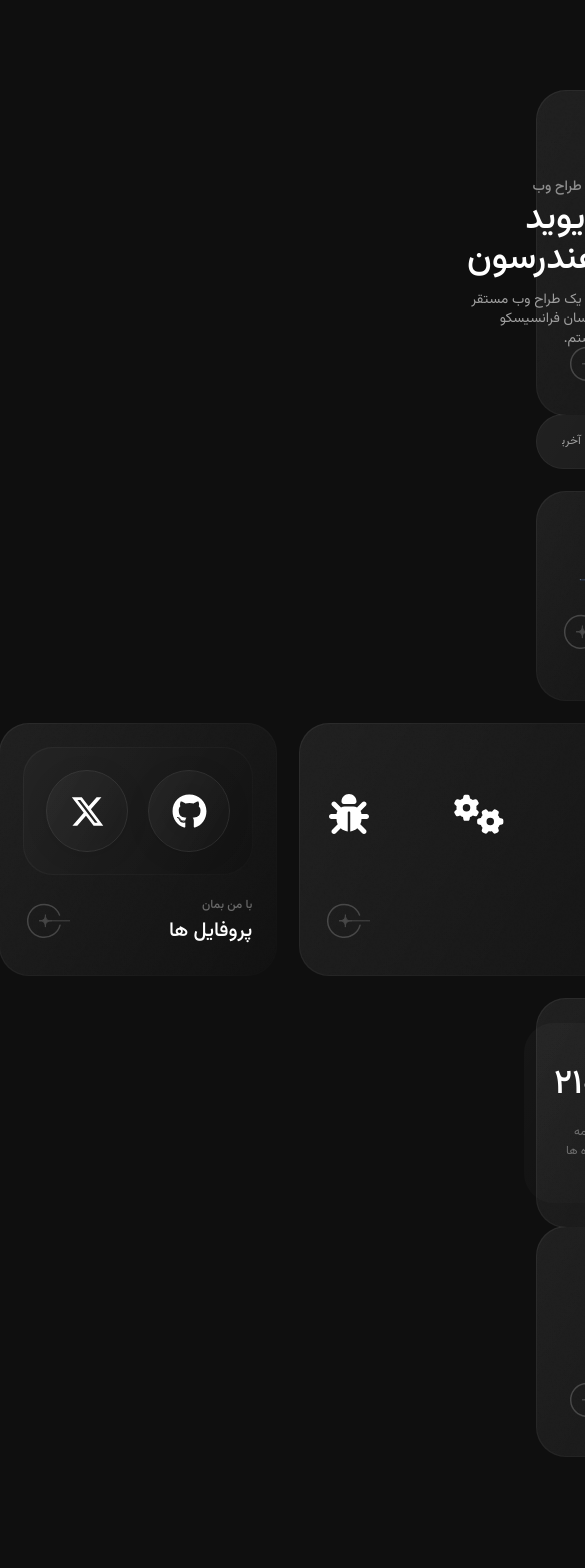
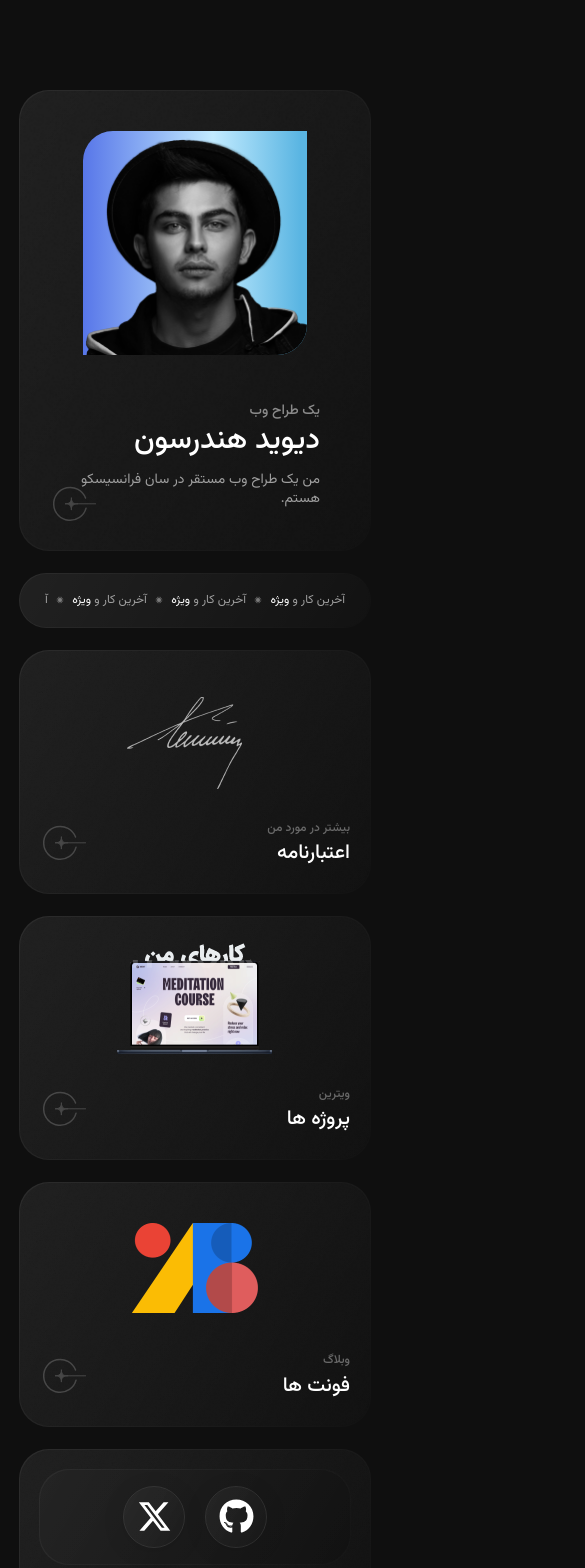
Before and after one commit to Kashef-ir/Personal-Website, a React (Create React App) app: page / in a window 390 px wide. Shown: the part 80-1648 px from the top of the page, 585 px wide, since content can reach past the window. Before the commit the page ends 1537 px from the top, so only its background shows below. Built offline with nearby package versions, Linux system fonts and the light colour scheme; the HTML template or start-up script is replaced by a standard one.

Commit message:
Fix About responsive peoblem

```diff
--- a/src/component/About/About.css
+++ b/src/component/About/About.css
@@ -35,7 +35,7 @@
   margin-bottom: 3px;
 }
 .infos h4 {
-  color: #BCBCBC;
+  color: #bcbcbc;
   font-size: 12px;
   opacity: 0.5;
   margin-bottom: 6px;
@@ -177,13 +177,13 @@
 }
 .about-btn {
   opacity: 0.2;
-  transition: .3s;
+  transition: 0.3s;
   display: inline-block;
 }
 .about-btn:hover {
   opacity: 1;
 }
-.main-aboutpage .about-area .about-contact-box {
+.about-area .about-contact-box {
   padding-top: 102px;
 }
 .overlay-link {
@@ -210,18 +210,10 @@
   object-fit: cover;
 }
 
-
-
-
 /* # InfoBox */
 .info-box {
   padding: 24px;
 }
-.credential-area .credential-sidebar .overlay-link,
-.contact-area .contact-form .overlay-link,
-.project-details-wrap .project-about-2 .overlay-link,
-.project-details-wrap .project-infos-wrap .overlay-link,
-.projects-area .project-item .overlay-link,
 .about-area .about-edc-exp .overlay-link,
 .about-area .about-image-box .overlay-link,
 .about-area .about-me-box .overlay-link,
@@ -234,13 +226,7 @@
   opacity: 0;
   position: absolute;
   z-index: 9;
-
 }
-.credential-area .credential-sidebar .bg-img,
-.contact-area .contact-form .bg-img,
-.project-details-wrap .project-about-2 .bg-img,
-.project-details-wrap .project-infos-wrap .bg-img,
-.projects-area .project-item .bg-img,
 .about-area .about-edc-exp .bg-img,
 .about-area .about-image-box .bg-img,
 .about-area .about-me-box .bg-img,
@@ -259,7 +245,7 @@
   margin: auto auto 16px auto;
 }
 .info-box .infos h4 {
-    color: #BCBCBC;
+  color: #bcbcbc;
   font-size: 12px;
   opacity: 0.5;
   margin-bottom: 6px;
@@ -273,7 +259,7 @@
 }
 .info-box .about-btn {
   opacity: 0.2;
-    transition: .3s;
+  transition: 0.3s;
   display: inline-block;
 }
 .info-box:hover .about-btn {
@@ -301,24 +287,28 @@
   justify-content: center;
   border-radius: 50%;
   position: relative;
-    box-shadow: 0 4px 24px -1px rgba(0,0,0,0.1);
-    border: 1px solid rgba(255,255,255,0.1);
+  box-shadow: 0 4px 24px -1px rgba(0, 0, 0, 0.1);
+  border: 1px solid rgba(255, 255, 255, 0.1);
   color: #fff;
-    transition: .3s;
+  transition: 0.3s;
 }
 .info-box .inner-profile-icons a:hover {
   background: #ffffff;
-    color: #0F0F0F;
+  color: #0f0f0f;
 }
 .info-box .inner-profile-icons a:before {
-    content: '';
+  content: "";
   position: absolute;
   width: 100%;
   height: 100%;
   border-radius: 50%;
   z-index: -1;
   opacity: 0.1;
-    background: linear-gradient(120deg, rgba(255,255,255,0.5), rgba(255,255,255,0.1));
+  background: linear-gradient(
+    120deg,
+    rgba(255, 255, 255, 0.5),
+    rgba(255, 255, 255, 0.1)
+  );
   backdrop-filter: blur(40px);
 }
 .info-box .inner-profile-icons a .inner-profile-icons-icon {
@@ -344,7 +334,7 @@
   padding: 42px 30px 42px 30px;
 }
 .info-box.about-client-box .clients .client-item::before {
-    content: '';
+  content: "";
   position: absolute;
   left: 0;
   top: 0;
@@ -352,7 +342,11 @@
   height: 100%;
   z-index: -1;
   opacity: 0.1;
-    background: linear-gradient(120deg, rgba(255,255,255,0.3), rgba(255,255,255,0.05));
+  background: linear-gradient(
+    120deg,
+    rgba(255, 255, 255, 0.3),
+    rgba(255, 255, 255, 0.05)
+  );
   border-radius: 30px;
 }
 .info-box.about-client-box .clients .client-item h1 {
@@ -363,7 +357,7 @@
 }
 .info-box.about-client-box .clients .client-item p {
   font-size: 12px;
-    color: #BCBCBC;
+  color: #bcbcbc;
   opacity: 0.5;
   margin: 0;
   text-transform: uppercase;
@@ -388,7 +382,7 @@
   left: 30px;
   bottom: 35px;
   opacity: 0.2;
-    transition: .3s;
+  transition: 0.3s;
 }
 .info-box.about-contact-box:hover .about-btn {
   opacity: 1;
@@ -406,3 +400,160 @@
   flex-direction: column;
   justify-content: space-between;
 }
+
+@media (max-width: 1090px) {
+  .container {
+    padding: 0 20px;
+  }
+  .about-area .about-me-box {
+    padding: 40px 30px;
+  }
+  .about-area .about-me-box .img-box {
+    width: 190px;
+    height: 190px;
+  }
+  .about-area .about-me-box .infos {
+    padding-top: 10px;
+  }
+  .about-area .about-me-box .infos h1 {
+    font-size: 30px;
+    line-height: 1.2;
+  }
+  .about-area .about-me-box .infos .about-btn {
+    bottom: 25px;
+  }
+  .info-box {
+    padding: 20px;
+  }
+  .info-box > img {
+    width: 75%;
+  }
+  .info-box.about-services-box .icon-boxes {
+    margin-bottom: 39px;
+    margin-top: 31px;
+  }
+  .info-box .inner-profile-icons {
+    padding: 16px;
+  }
+  .info-box .inner-profile-icons a {
+    width: 62px;
+    height: 62px;
+  }
+  .info-box .inner-profile-icons a i {
+    font-size: 25px;
+  }
+  .info-box.about-contact-box .star-icon {
+    width: auto;
+  }
+  .info-box.about-contact-box {
+    padding-top: 74px;
+  }
+}
+
+@media (max-width: 920px) {
+  .about-area .container .row:first-child .col-md-6 {
+    flex: 0 0 auto;
+    width: 100%;
+  }
+  .about-area .about-me-box {
+    margin-bottom: 24px;
+  }
+  .about-area .about-me-box .img-box {
+    width: 224px;
+    height: 224px;
+  }
+  .about-area .about-me-box .infos h1 {
+    font-size: 36px;
+    line-height: 1.2;
+  }
+  .info-box.about-client-box .clients .client-item {
+    padding: 42px 10px 42px 10px;
+  }
+  .info-box.about-client-box .clients .client-item h1 {
+    font-size: 26px;
+    margin-bottom: 12px;
+  }
+
+  .about-area .container > .row:nth-child(2) .blog-service-profile-wrap {
+    flex-wrap: wrap;
+    justify-content: space-between;
+  }
+  .about-area .container > .row:nth-child(2) .blog-service-profile-wrap > div {
+    width: calc(50% - 12px);
+  }
+  .about-area
+    .container
+    > .row:nth-child(2)
+    .blog-service-profile-wrap
+    > div:nth-child(2) {
+    order: 3;
+  }
+  .info-box.about-services-box .icon-boxes {
+    gap: 40px;
+  }
+  .about-area .container > .row:nth-child(3) .col-md-6 {
+    width: 100%;
+  }
+  .info-box.about-client-box {
+    margin-bottom: 24px;
+  }
+}
+
+@media (max-width: 585px) {
+  .about-area .about-me-box {
+    flex-direction: column;
+  }
+  .about-area .about-me-box .img-box {
+    margin: auto;
+  }
+  .about-area .container > .row:nth-child(2) .blog-service-profile-wrap {
+    grid-template-columns: 1fr;
+  }
+  .about-area .about-credentials-wrap > .gx-row {
+    flex-wrap: wrap;
+  }
+  .about-area .about-credentials-wrap > .gx-row > * {
+    width: 100%;
+    flex: none;
+  }
+  .info-box > img {
+    width: auto;
+  }
+  .info-box.about-client-box .clients {
+    /* display: grid !important;
+        grid-template-columns: 1fr 1fr; */
+    flex-wrap: wrap;
+    justify-content: center !important;
+  }
+  .info-box.about-client-box .clients .client-item {
+    width: calc(50% - 12px);
+    flex: none;
+  }
+  .info-box.about-contact-box h1 {
+    font-size: 30px;
+    line-height: 1.2;
+  }
+  .about-area .container > .row:nth-child(2) .blog-service-profile-wrap > div {
+    width: 100%;
+  }
+}
+@media (max-width: 425px) {
+  .about-area .about-me-box .infos h1 {
+    font-size: 30px;
+  }
+  .about-area .about-me-box .infos {
+    padding-right: 20px;
+  }
+  .info-box.about-services-box .icon-boxes {
+    gap: 25px;
+  }
+  .info-box.about-services-box .icon-boxes i {
+    font-size: 30px;
+  }
+  .info-box.about-client-box .clients {
+    grid-template-columns: 1fr;
+  }
+  .info-box.about-client-box .clients .client-item {
+    width: 100%;
+  }
+}
--- a/src/component/About/About.js
+++ b/src/component/About/About.js
@@ -168,10 +168,16 @@ function About() {
                     <img src={bg1Img} alt="BG" className="bg-img" />
                     <div className="inner-profile-icons shadow-box">
                       <a href="index.html#">
-                        <FaGithub size={35} />
+                        <FaGithub
+                          size={35}
+                          className="inner-profile-icons-icon"
+                        />
                       </a>
                       <a href="index.html#">
-                        <FaXTwitter size={35}/>
+                        <FaXTwitter
+                          size={35}
+                          className="inner-profile-icons-icon"
+                        />
                       </a>
                     </div>
                     <div className="d-flex align-items-center justify-content-between">
```
Also changed, not shown: package.json (+6 -1 lines), 1 other file (tests, documents, lock files or other folders). Lines whose indentation alone changed are shown as unchanged.
